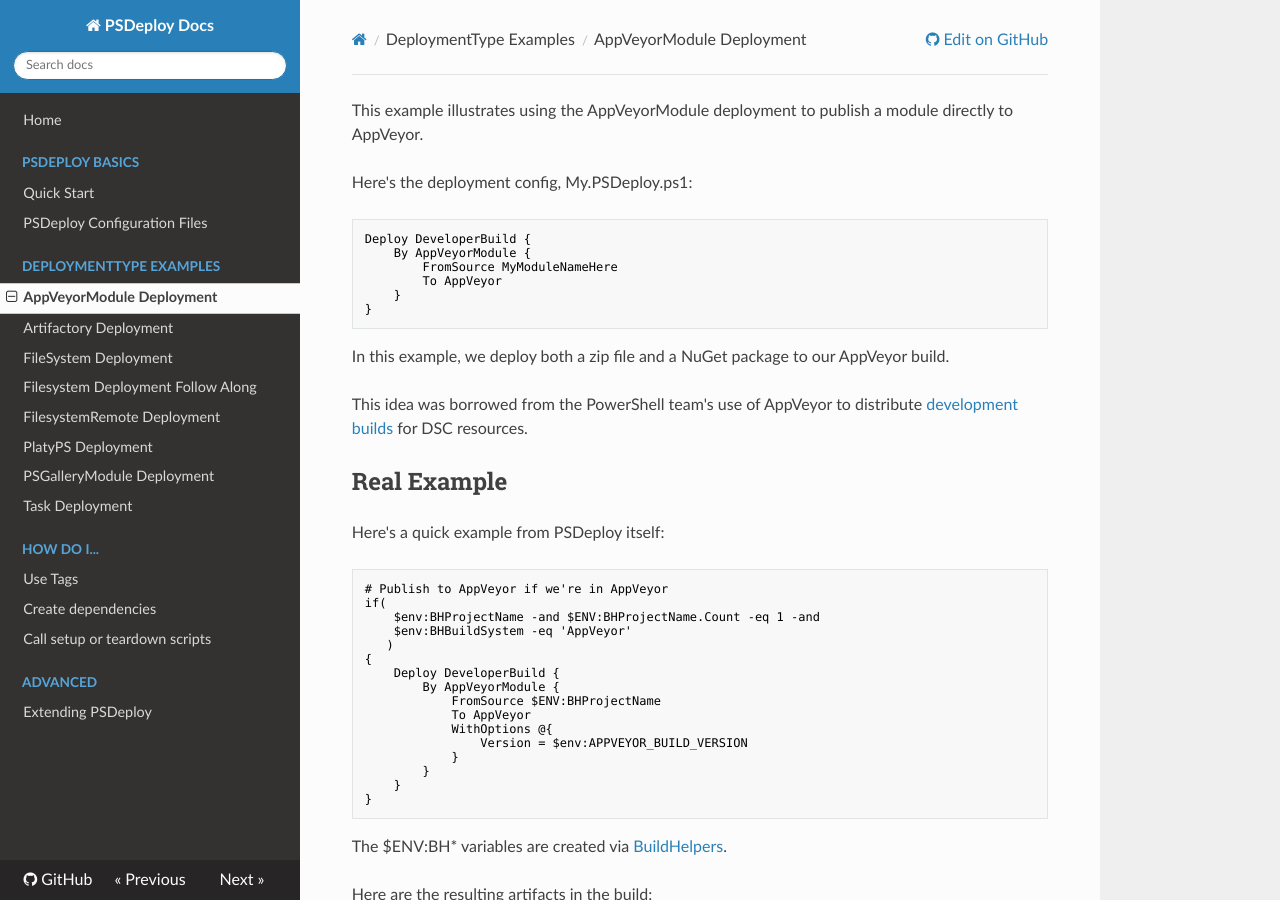
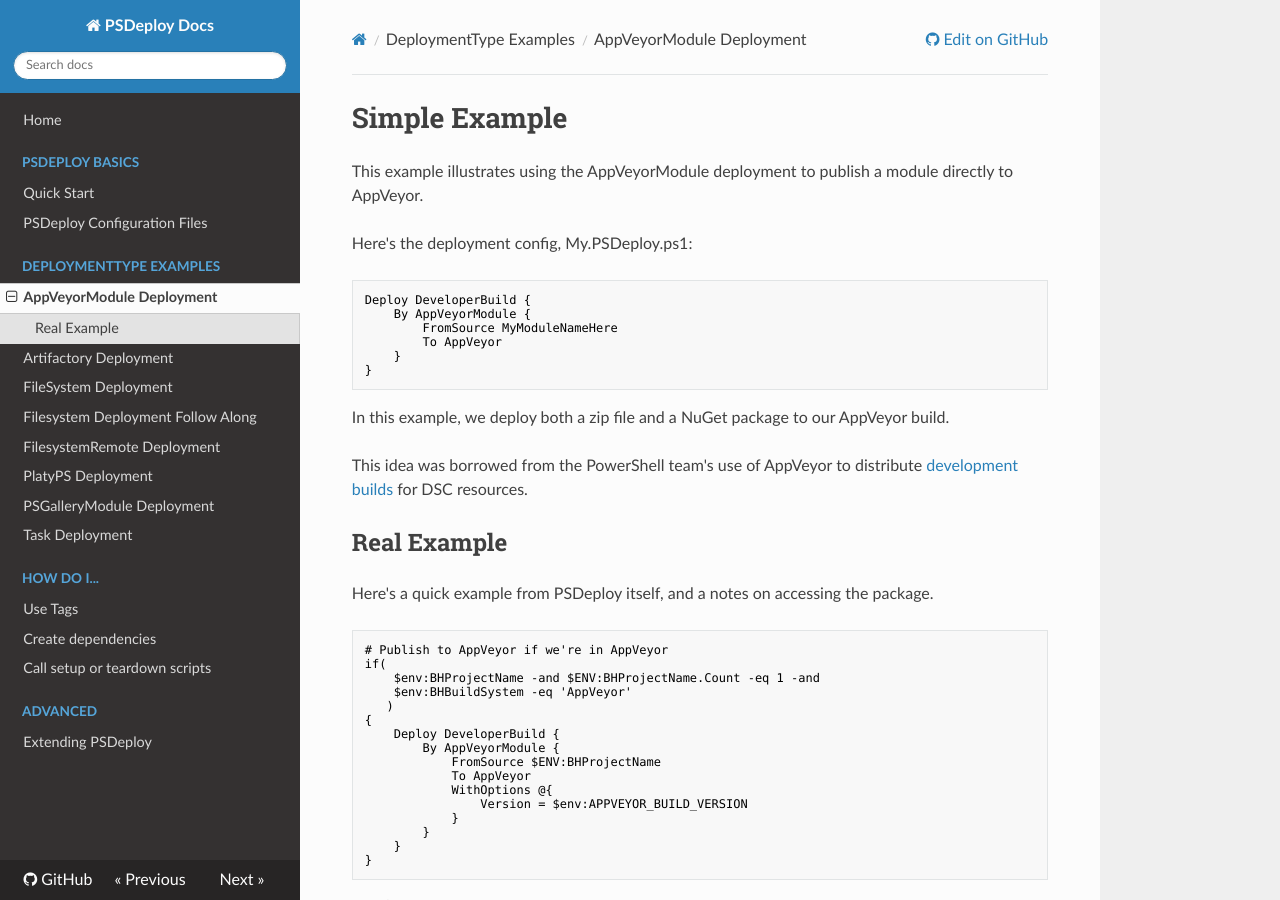
Before and after one commit to RamblingCookieMonster/PSDeploy, an MkDocs documentation site: the page built from docs/Example-AppVeyorModule-Deployment.md, in a window 1280 px wide and 900 px high. Built offline with MkDocs 1.6.1, drawn with Linux system fonts in a browser that asks for light colours; nearby versions of some CDN libraries; old or Windows-style settings are respelled for this version of MkDocs.

Commit message:
updated docs [skip ci]

````diff
--- a/docs/Example-AppVeyorModule-Deployment.md
+++ b/docs/Example-AppVeyorModule-Deployment.md
@@ -1,3 +1,5 @@
+# Simple Example
+
 This example illustrates using the AppVeyorModule deployment to publish a module directly to AppVeyor.
 
 Here's the deployment config, My.PSDeploy.ps1:
@@ -17,7 +19,7 @@ This idea was borrowed from the PowerShell team's use of AppVeyor to distribute
 
 ## Real Example
 
-Here's a quick example from PSDeploy itself:
+Here's a quick example from PSDeploy itself, and a notes on accessing the package.
 
 ```PowerShell
 # Publish to AppVeyor if we're in AppVeyor
````
